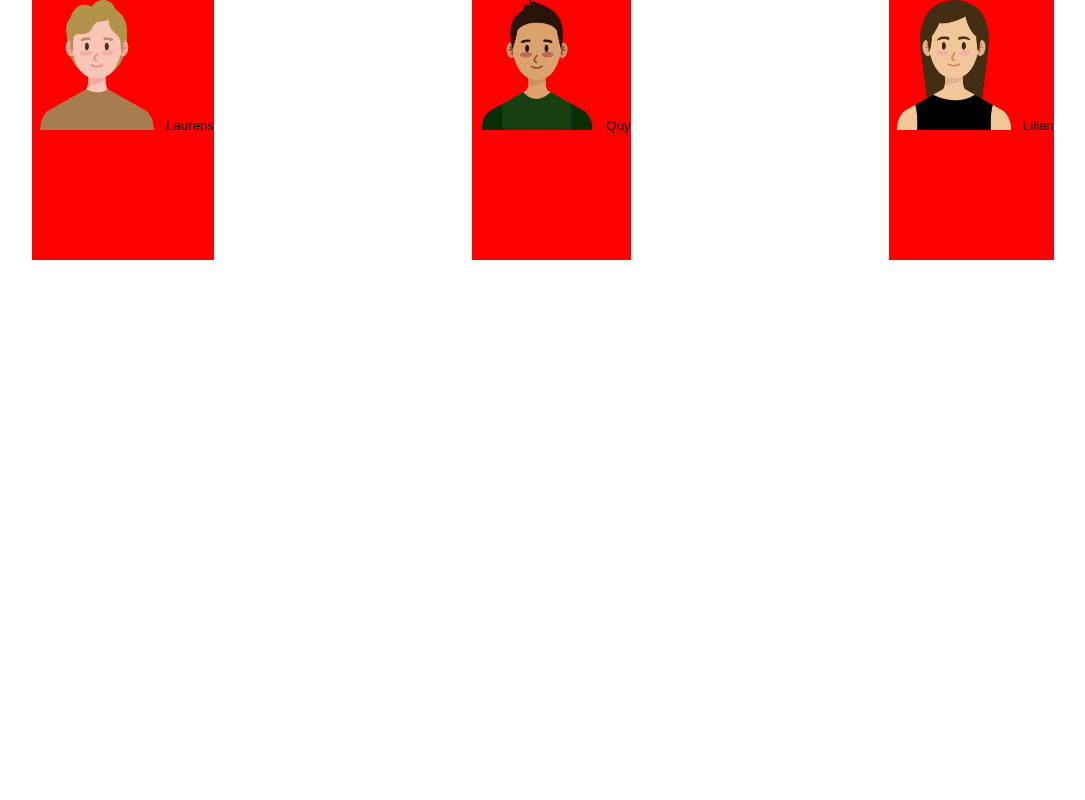
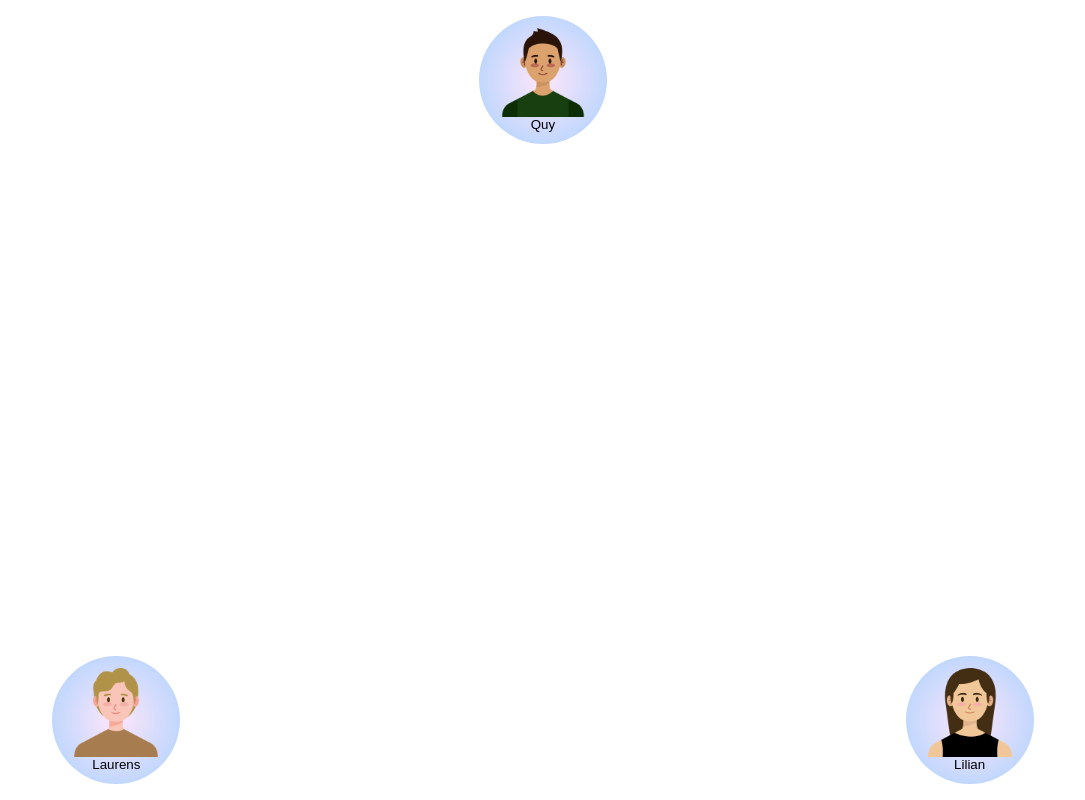
Before and after one commit to QuyNg13/intro-anchors, a plain HTML site: page index.html in a window 1280 px wide. Shown: the whole page, without its empty margins (97-1182 px from the left). Drawn offline with Linux system fonts and the light colour scheme.

Commit message:
balletjes in driehoek

```diff
--- a/style.css
+++ b/style.css
@@ -15,15 +15,30 @@ body{
 ul{
     list-style: none;
     display: flex;
+    height:100vh;
+    align-items: flex-end;
     justify-content: space-around;
 }
 
+li:nth-of-type(2){
+    align-self: flex-start;
+
+}
+
 li{
-    background: red;
-    /* height: 8em;
+    background: radial-gradient(circle, rgb(255, 230, 250) 0%, rgb(168, 209, 255) 100%);
+    border-radius: 100%;
+    height: 8em;
     width: 8em;
-    margin: 1em; */
+    margin: 1em;
+    display: flex;
+    flex-direction: column;
+    justify-content: center;
+    align-items: center;
+
 }
+
+
 
 li:first-of-type button {
     anchor-name: --laurens;
@@ -60,5 +75,7 @@ Details[open]::details-content {
 }
 
 img {
-    height: 50%;
+    height: 70%;
+    width: 75%;
+
 }
```
